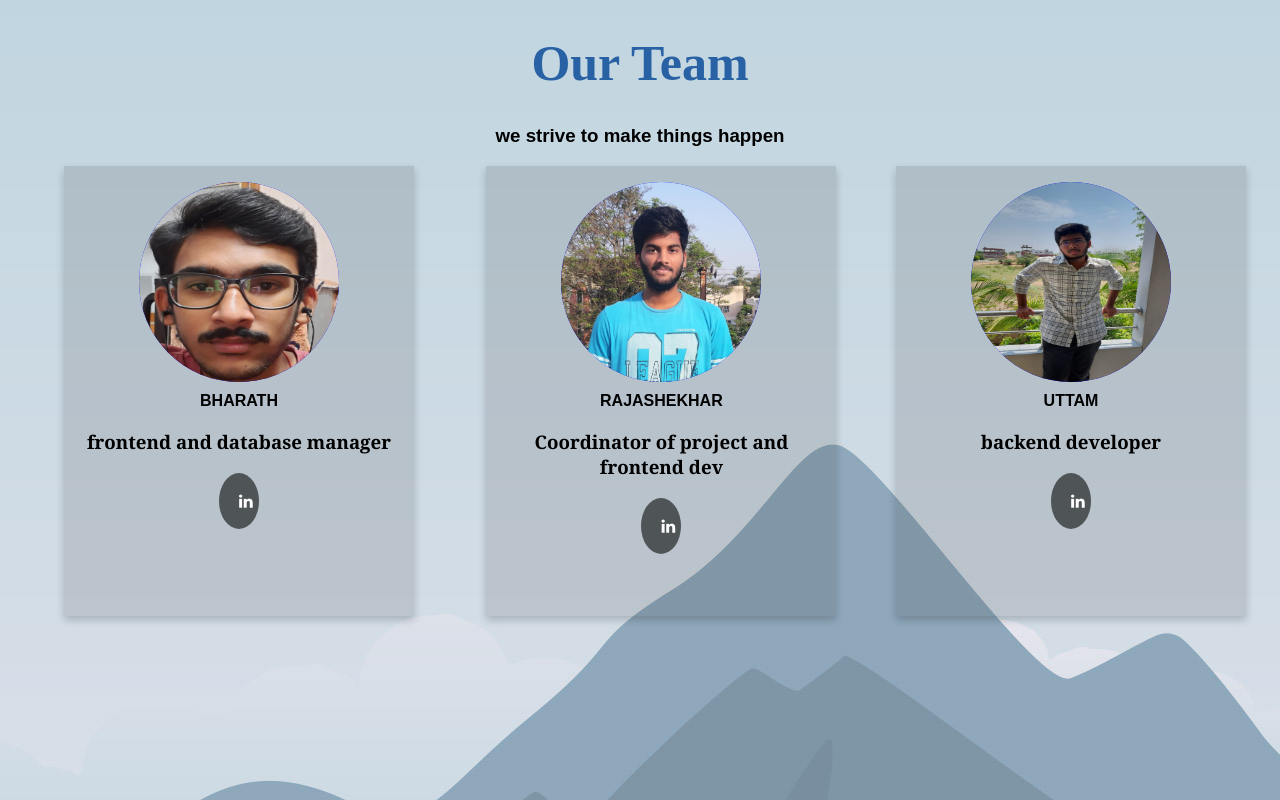
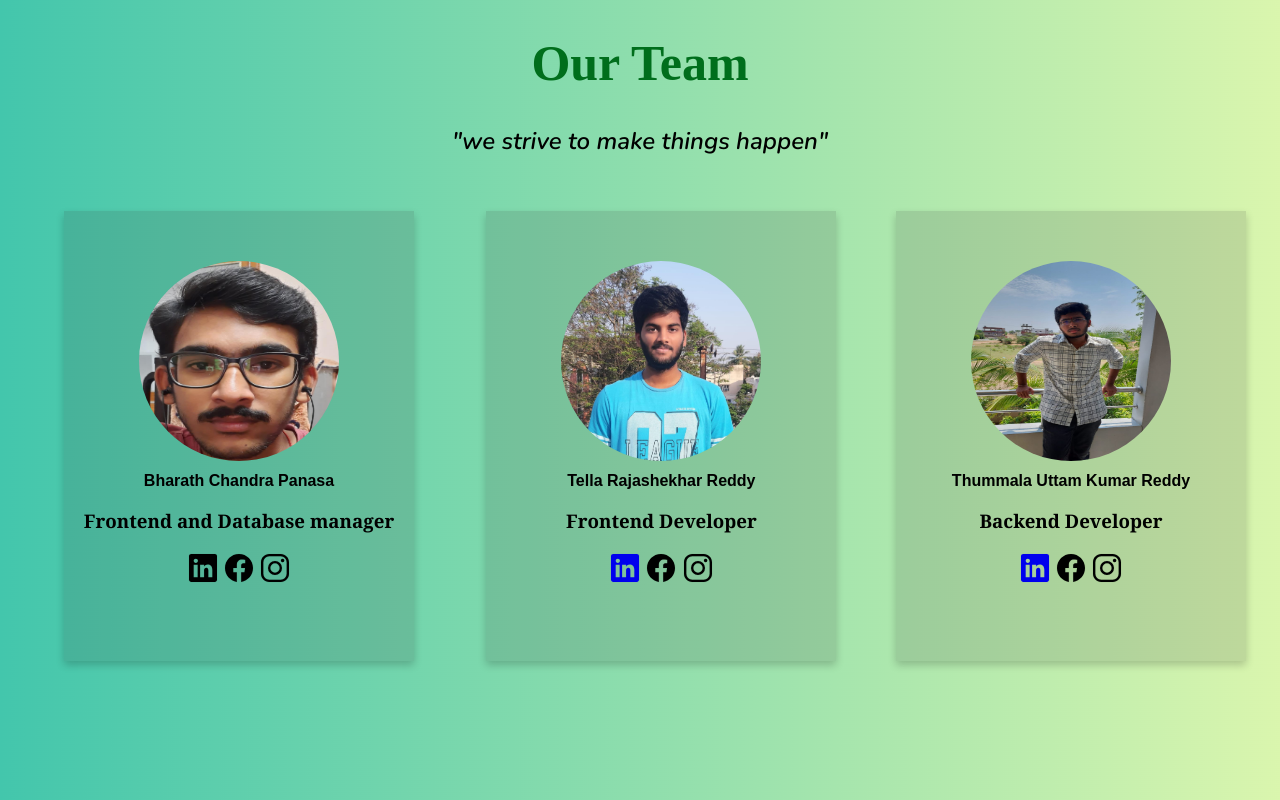
Before and after one commit to mr-rajashekhar/mr-rajashekhar_2.github.io, a PHP site: page /team.html in a window 1280 px wide. Run offline with PHP 8.4, Linux system fonts and the light colour scheme.

Commit message:
new team

```diff
--- a/index.html
+++ b/index.html
@@ -15,6 +15,7 @@
       href="https://fonts.googleapis.com/css2?family=Zen+Kurenaido&display=swap"
       rel="stylesheet"
     />
+    <title>Our Team</title>
   </head>
 
   <body>
--- a/team.css
+++ b/team.css
@@ -1,12 +1,12 @@
 body {
-  background-image: url("images/default-image.jpg");
+  background-image: url("images/Honey\ Dew.jpg");
   font-family: Arial, Helvetica, sans-serif;
 }
 
 .tm {
   font-family: "Times New Roman", Times, serif;
   font-size: 50px;
-  color: rgb(40, 98, 165);
+  color: rgb(0, 110, 28);
 }
 * {
   box-sizing: border-box;
@@ -15,8 +15,10 @@ body {
 /* Float four columns side by side */
 .column {
   float: left;
+  height: 100px;
   width: 33.33%;
-  padding: 0 10px;
+  padding: 30px 10px;
+  align-items: center;
 }
 
 /* Remove extra left and right margins, due to padding */
@@ -43,12 +45,13 @@ body {
 /* Style the counter cards */
 .card {
   box-shadow: 0 4px 8px 0 rgba(0, 0, 0, 0.2);
-  padding: 16px;
+  padding-top: 50px;
   text-align: center;
   background-color: #34353425;
   position: absolute;
   width: 350px;
   height: 450px;
+  align-items: center;
 }
 .imglogin {
   /* position: relative; */
@@ -90,3 +93,7 @@ body {
 .fa:hover {
   opacity: 0.9;
 }
+.tagline {
+  font-family: "Nunito", sans-serif;
+  font-size: x-large;
+}
--- a/team.html
+++ b/team.html
@@ -4,26 +4,38 @@
     <meta charset="UTF-8" />
     <meta http-equiv="X-UA-Compatible" content="IE=edge" />
     <meta name="viewport" content="width=device-width, initial-scale=1.0" />
-    <title>Document</title>
+    <title>Our Team</title>
     <link rel="stylesheet" href="team.css" />
     <link
       rel="stylesheet"
       href="https://cdnjs.cloudflare.com/ajax/libs/font-awesome/4.7.0/css/font-awesome.min.css"
     />
+    <link rel="preconnect" href="https://fonts.googleapis.com" />
+    <link rel="preconnect" href="https://fonts.gstatic.com" crossorigin />
+    <link
+      href="https://fonts.googleapis.com/css2?family=Nunito:ital,wght@1,600&display=swap"
+      rel="stylesheet"
+    />
   </head>
   <body>
     <center><h1 class="tm">Our Team</h1></center>
-    <center><h3>we strive to make things happen</h3></center>
+    <center><p class="tagline">"we strive to make things happen"</p></center>
     <center>
       <div class="row">
         <div class="column">
           <div class="card" style="left: 38%">
             <img src="images/rajashekhar.jpg" class="circular_image" />
-            <h1 style="font-size: medium">RAJASHEKHAR</h1>
+            <h1 style="font-size: medium">Tella Rajashekhar Reddy</h1>
             <h3 style="font-family: Georgia, 'Times New Roman', Times, serif">
-              Coordinator of project and frontend dev
+              Frontend Developer
             </h3>
-            <a href="#" class="fa fa-linkedin"></a>
+            <a
+              href="https://www.linkedin.com/in/rajashekhar-reddy-tella-a962a6200/"
+            >
+              <ion-icon name="logo-linkedin" size="large"></ion-icon
+            ></a>
+            <ion-icon name="logo-facebook" size="large"></ion-icon>
+            <ion-icon name="logo-instagram" size="large"></ion-icon>
             <br />
           </div>
         </div>
@@ -31,25 +43,41 @@
         <div class="column">
           <div class="card" style="left: 70%">
             <img src="images/uttam.jpeg" class="circular_image" />
-            <h1 style="font-size: medium">UTTAM</h1>
+            <h1 style="font-size: medium">Thummala Uttam Kumar Reddy</h1>
             <h3 style="font-family: Georgia, 'Times New Roman', Times, serif">
-              backend developer
+              Backend Developer
             </h3>
-            <a href="#" class="fa fa-linkedin"></a>
+            <a
+              href="https://www.linkedin.com/in/rajashekhar-reddy-tella-a962a6200/"
+            >
+              <ion-icon name="logo-linkedin" size="large"></ion-icon
+            ></a>
+            <ion-icon name="logo-facebook" size="large"></ion-icon>
+            <ion-icon name="logo-instagram" size="large"></ion-icon>
           </div>
         </div>
 
         <div class="column">
           <div class="card" style="left: 5%">
             <img src="images\20210906_202938.jpg" class="circular_image" />
-            <h1 style="font-size: medium">BHARATH</h1>
+            <h1 style="font-size: medium">Bharath Chandra Panasa</h1>
             <h3 style="font-family: Georgia, 'Times New Roman', Times, serif">
-              frontend and database manager
+              Frontend and Database manager
             </h3>
-            <a href="#" class="fa fa-linkedin"></a>
+            <ion-icon name="logo-linkedin" size="large"></ion-icon>
+            <ion-icon name="logo-facebook" size="large"></ion-icon>
+            <ion-icon name="logo-instagram" size="large"></ion-icon>
           </div>
         </div>
       </div>
     </center>
+    <script
+      type="module"
+      src="https://unpkg.com/ionicons@5.5.2/dist/ionicons/ionicons.esm.js"
+    ></script>
+    <script
+      nomodule
+      src="https://unpkg.com/ionicons@5.5.2/dist/ionicons/ionicons.js"
+    ></script>
   </body>
 </html>
```
Also changed, not shown: images/Honey Dew.jpg (added), images/bg1.jpg (added).
